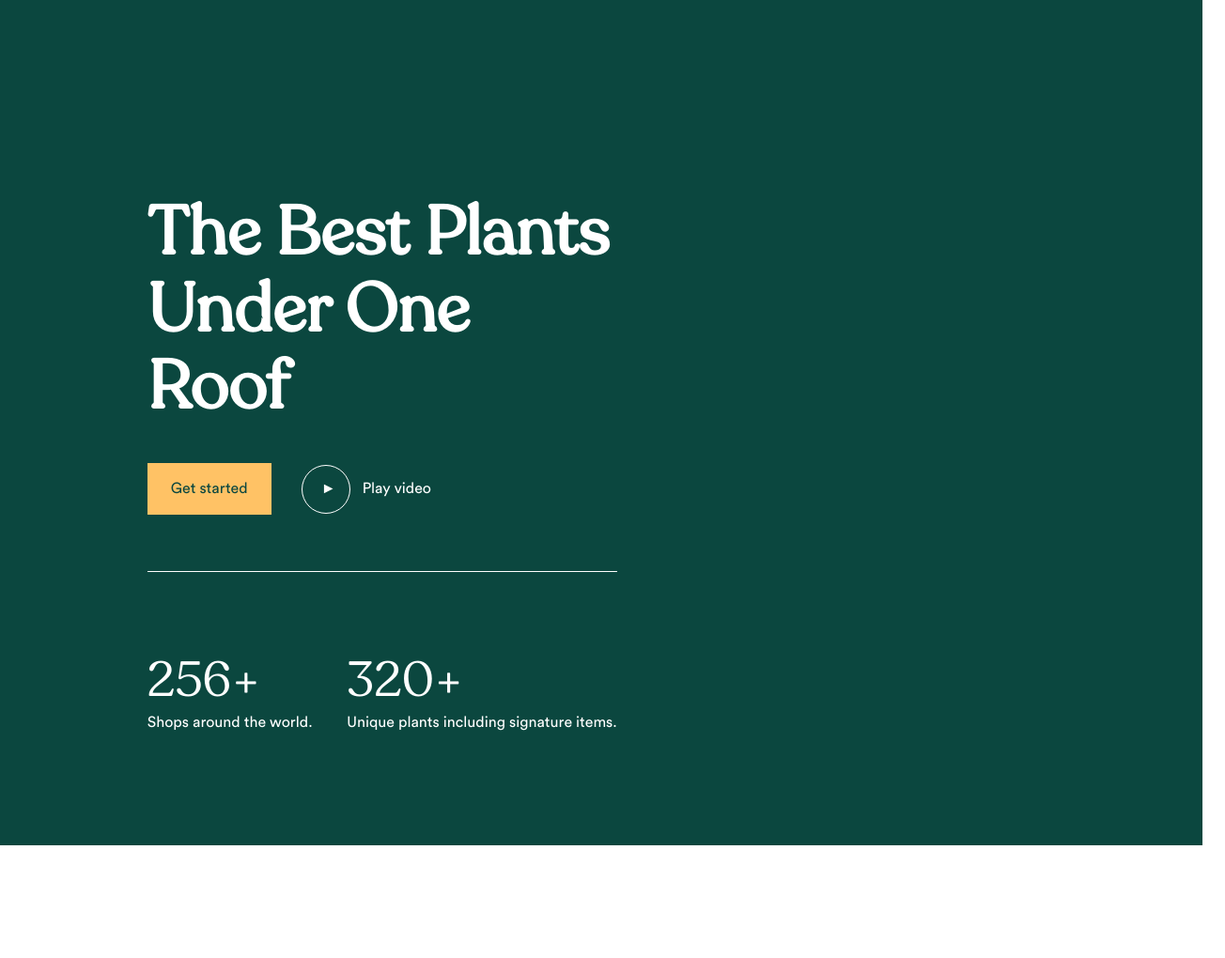
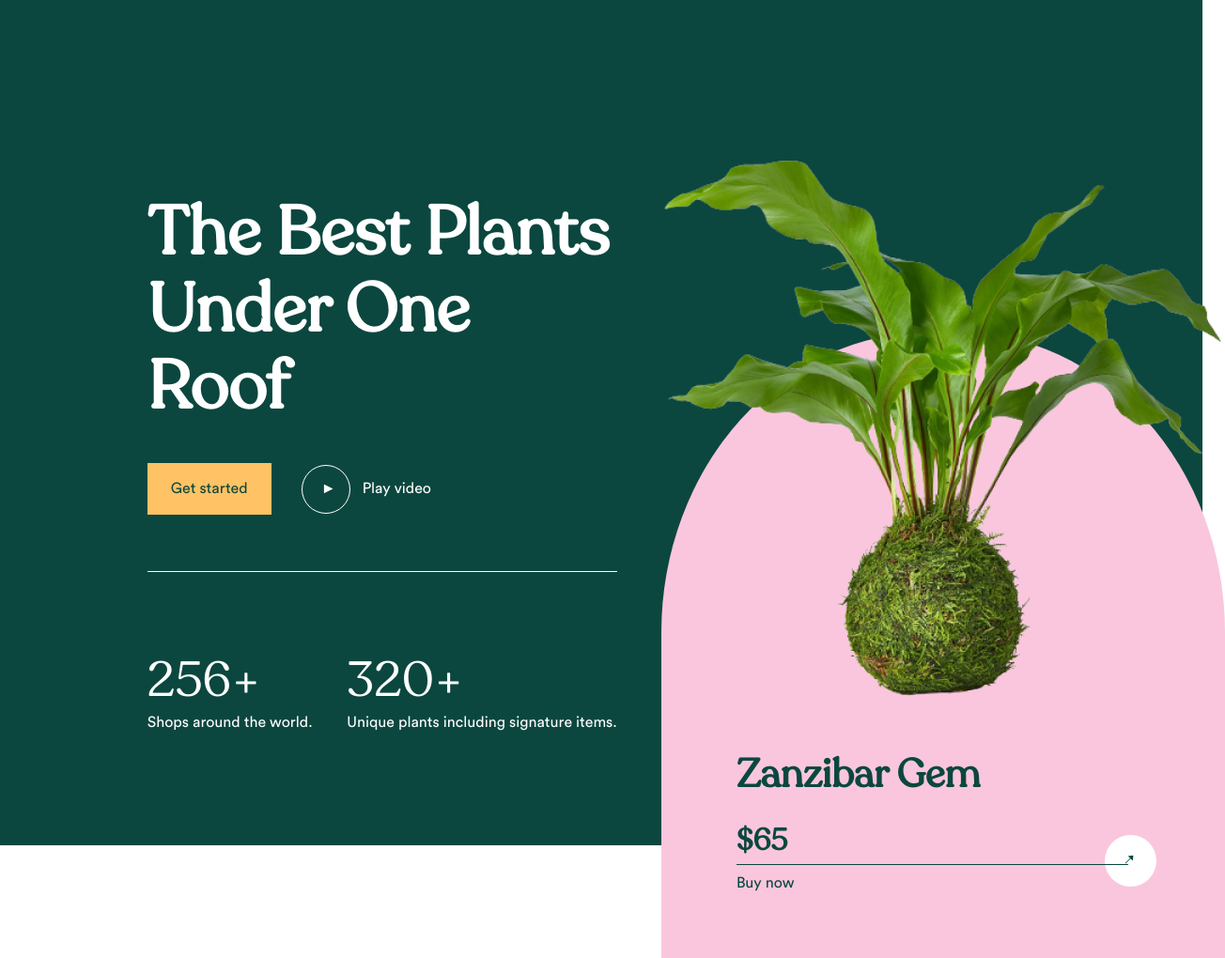
Before and after one commit to anishamcdowell/plant-shop, a plain HTML site: page index.html in a window 1280 px wide. Shown: the whole page at 94% size, 1304 px wide, since content can reach past the window. Before the commit the page ends 919 px from the top, so only its background shows below. Drawn offline with Linux system fonts and the light colour scheme.

Commit message:
Featured product aside in header done

```diff
--- a/assets/sass/base/_global.scss
+++ b/assets/sass/base/_global.scss
@@ -4,6 +4,7 @@ body {
   padding: 0;
   font-size: 10px;
   font-family: 'Circular';
+  // overflow-x: hidden;
 }
 
 h1,
--- a/assets/sass/layout/__layout-dir.scss
+++ b/assets/sass/layout/__layout-dir.scss
@@ -1,3 +1,4 @@
+@import 'aside';
 @import 'collection';
 @import 'footer';
 @import 'grid';
--- /dev/null
+++ b/assets/sass/layout/_aside.scss
@@ -0,0 +1,72 @@
+.aside-product {
+  background: $pink;
+  position: absolute;
+  top: 35.3rem;
+  left: 55%;
+  z-index: 1;
+  width: 60rem;
+  height: 66.7rem;
+  border: {
+    top-left-radius: 48%;
+    top-right-radius: 48%;
+  }
+  color: $green;
+}
+
+.aside-product img {
+  width: 60rem;
+  height: auto;
+  position: relative;
+  bottom: 20rem;
+}
+
+.aside-product-div {
+  width: 41.65rem;
+  position: relative;
+  top: -16rem;
+  padding: {
+    left: 8rem;
+    right: 8rem;
+  }
+}
+
+.aside-product-details {
+  border-bottom: 1px $green solid;
+  margin-bottom: 1rem;
+}
+
+.aside-product-details:after {
+  content: '\1F822';
+  display: flex;
+  justify-content: center;
+  align-items: center;
+  transform: rotate(-45deg);
+  float: right;
+  position: relative;
+  top: -3.1rem;
+  right: -3rem;
+  font-size: $ps;
+  width: 5.5rem;
+  height: 5.5rem;
+  border-radius: 50%;
+  background-color: $white;
+  z-index: -1;
+}
+
+.product-title,
+.product-price {
+  font: {
+    family: 'Recoleta';
+    weight: bold;
+  }
+}
+
+.product-title {
+  font-size: $h2size;
+  margin-bottom: 2rem;
+}
+
+.product-price {
+  font-size: 3.2rem;
+  margin-bottom: 0.25rem;
+}
--- a/assets/sass/layout/_header.scss
+++ b/assets/sass/layout/_header.scss
@@ -5,6 +5,7 @@
   color: $white;
   position: absolute;
   top: 0;
+  z-index: 1;
 }
 
 .hero-text {
--- a/index.html
+++ b/index.html
@@ -29,8 +29,18 @@
             </div>
         </div>
     </header>
-    <aside class="featured-product"></aside>
-    <section class="plant-collection"></section>
+    <section class="aside-product">
+        <img src="/assets/images/header-plant.png" alt="Zanzibar Gem plan" />
+        <div class="aside-product-div">
+            <div class="aside-product-details">
+                <p class="product-title">Zanzibar Gem</p>
+                <p class="product-price">$65</p>
+            </div>
+            <button class="ps">Buy now</button>
+        </div>
+    </section>
+    <section class="plant-collection">
+    </section>
     <section class="quote"></section>
     <section class="reviews"></section>
     <section class="newsletter"></section>
```
Also changed, not shown: assets/sass/style.css, 1 other file.
